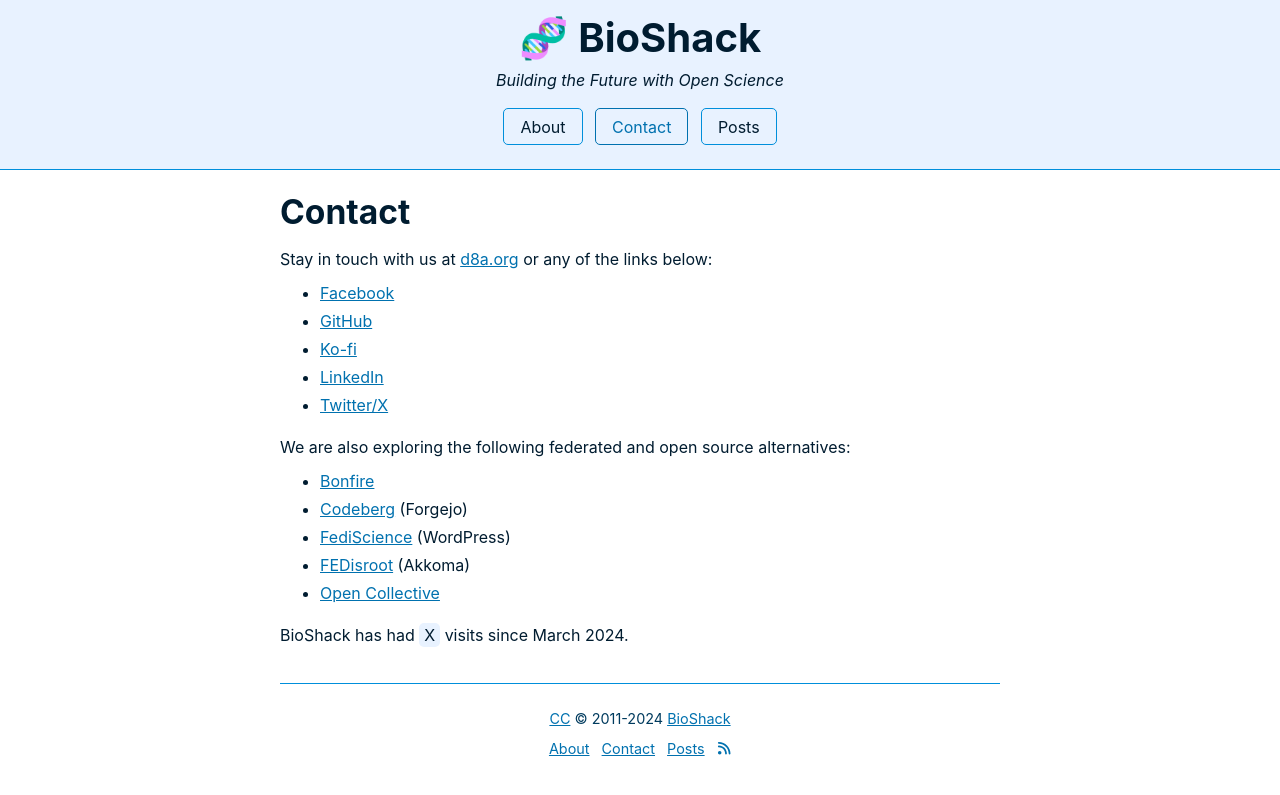
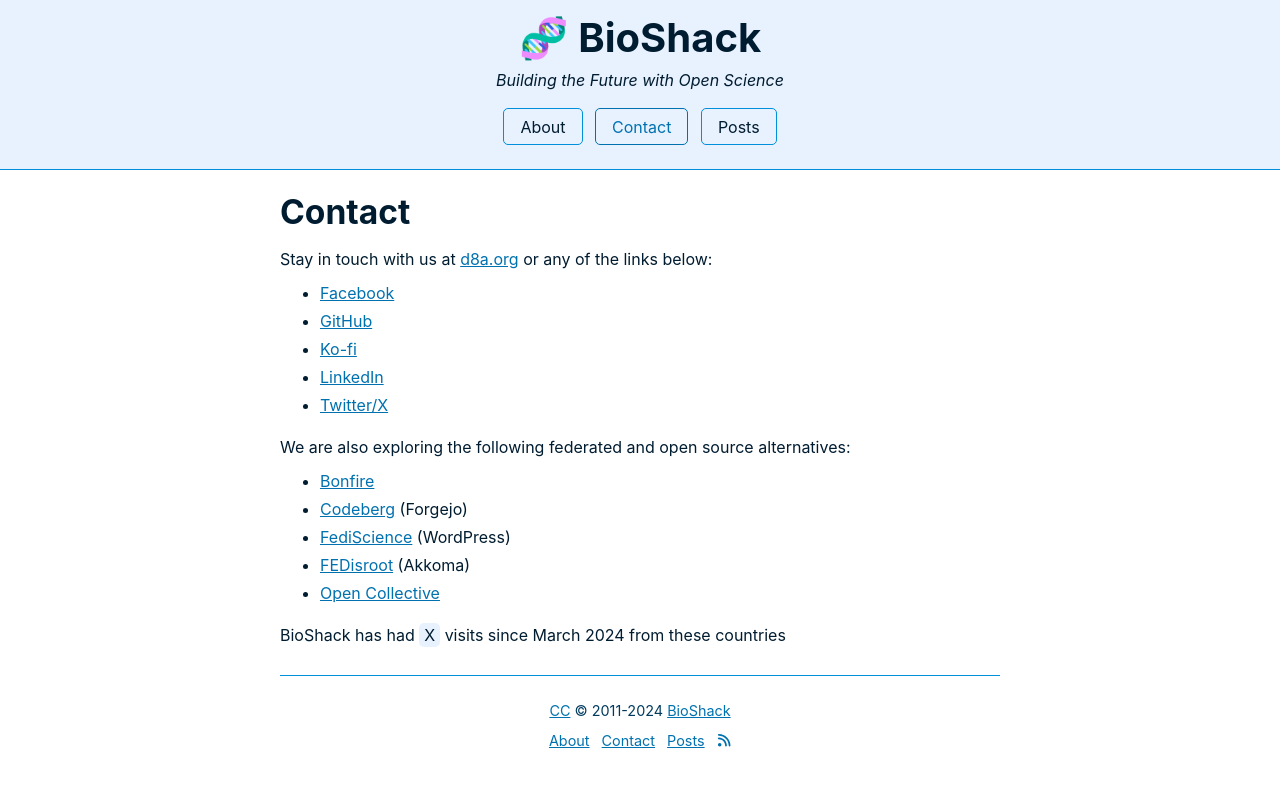
Before and after one commit to megdna/pond, a Jekyll site: the page built from pages/contact.md, in a window 1280 px wide. Shown: the top 795 px of the page. Built offline with Jekyll 4.4.1, drawn with Linux system fonts in a browser that asks for light colours; a script that is not in the unit is left out.

Commit message:
Update theme

```diff
--- a/pages/contact.md
+++ b/pages/contact.md
@@ -19,5 +19,4 @@
 - <a href="https://fe.disroot.org/@bio" target="_blank">FEDisroot</a> (Akkoma)
 - <a href="https://opencollective.com/bio" target="_blank">Open Collective</a>
 
-{{ site.title }} has had <mark><span class="tinylytics_hits">X</span></mark> visits since March 2024.
-<p class="tinylytics_countries"></p>
+{{ site.title }} has had <mark><span class="tinylytics_hits">X</span></mark> visits since March 2024 from <span class="tinylytics_countries">these countries</span>
```
Also changed, not shown: pages/about.md (+1 -1 lines).
